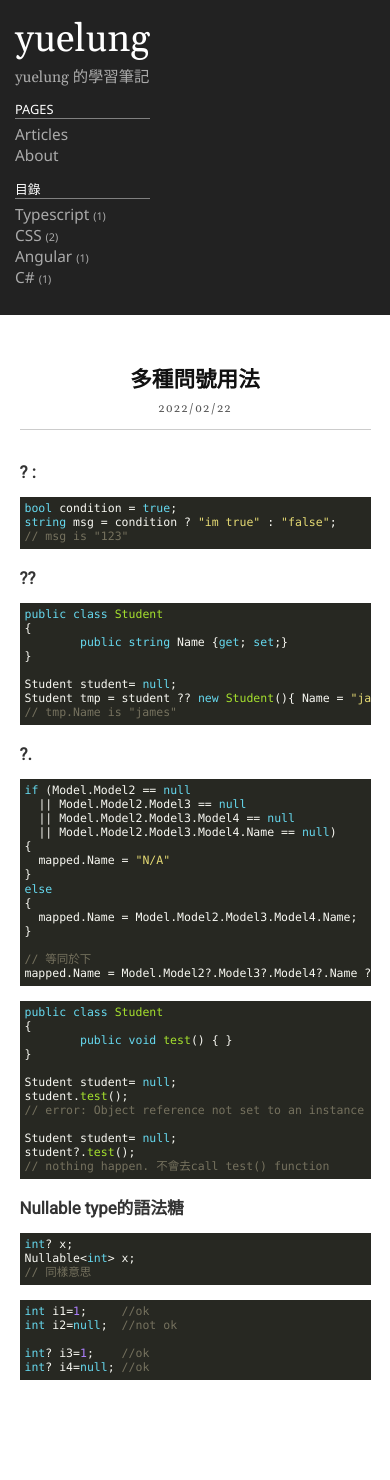
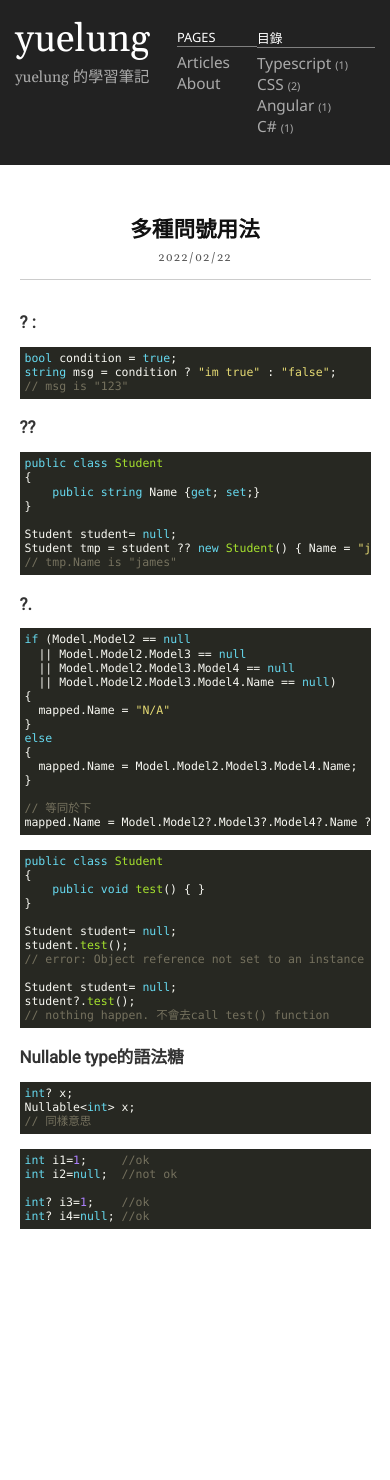
Before and after one commit to YueLung/yuelung.github.io, a Jekyll site: the page built from _posts/c#/2022-02-22-001.markdown, in a window 390 px wide. Built offline with Jekyll 4.4.1, drawn with Linux system fonts in a browser that asks for light colours; after the commit the page ends 1329 px from its top, so only the background shows below that.

Commit message:
modify xs sm layout

````diff
--- a/_posts/c#/2022-02-22-001.markdown
+++ b/_posts/c#/2022-02-22-001.markdown
@@ -15,11 +15,11 @@ string msg = condition ? "im true" : "false";
 ```c#
 public class Student
 {
-	public string Name {get; set;}
+    public string Name {get; set;}
 }
 
 Student student= null;
-Student tmp = student ?? new Student(){ Name = "james" };
+Student tmp = student ?? new Student() { Name = "james" };
 // tmp.Name is "james"
 ```
 
@@ -43,7 +43,7 @@ mapped.Name = Model.Model2?.Model3?.Model4?.Name ?? "N/A";
 ```c#
 public class Student
 {
-	public void test() { }
+    public void test() { }
 }
 
 Student student= null;
--- a/public/css/style.css
+++ b/public/css/style.css
@@ -318,10 +318,15 @@ footer {
 	}
 
 	.sidebar {
+		display: block;
 		font-size: 0.8em;
 		flex: 0 0 auto;
-		flex-flow: row nowrap;
+		/*flex-flow: row nowrap;*/
 		height: auto;
+	}
+
+	._sidebar-container{
+		display:flex;
 	}
 
 	.sidebar-nav {
````
